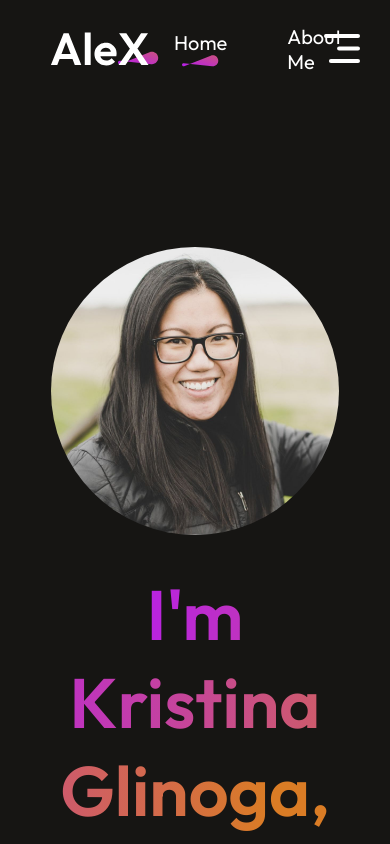
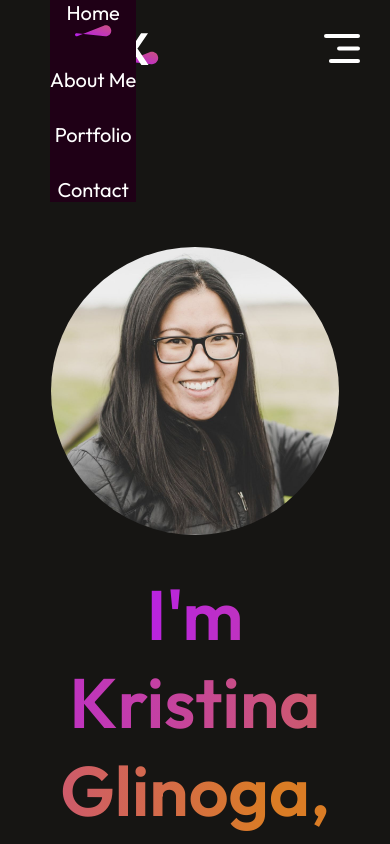
Before and after one commit to hellokristinafaye/portfolio-react, a React (Vite) app: page / in a window 390 px wide. Shown: the top 844 px of the page. Built offline with nearby package versions, Linux system fonts and the light colour scheme.

Commit message:
color variable added

```diff
--- a/src/components/NavBar/Navbar.css
+++ b/src/components/NavBar/Navbar.css
@@ -56,4 +56,12 @@
         left: 290px;
         width: 30px;
     }
+    .nav-menu {
+        position: fixed;
+        flex-direction: column;
+        align-items: center;
+        top: 0;
+        gap: 30px;
+        background-color: var(--dark-purple);
+    }
 }
--- a/src/index.css
+++ b/src/index.css
@@ -8,6 +8,7 @@
     --lt-grey: #D8D8D8;
     --dark-grey: #32323c;
     --mid-grey: #A0A0A0;
+    --dark-purple: #1F0016;
 }
 body {
     font-family: "Outfit", sans-serif;
```
